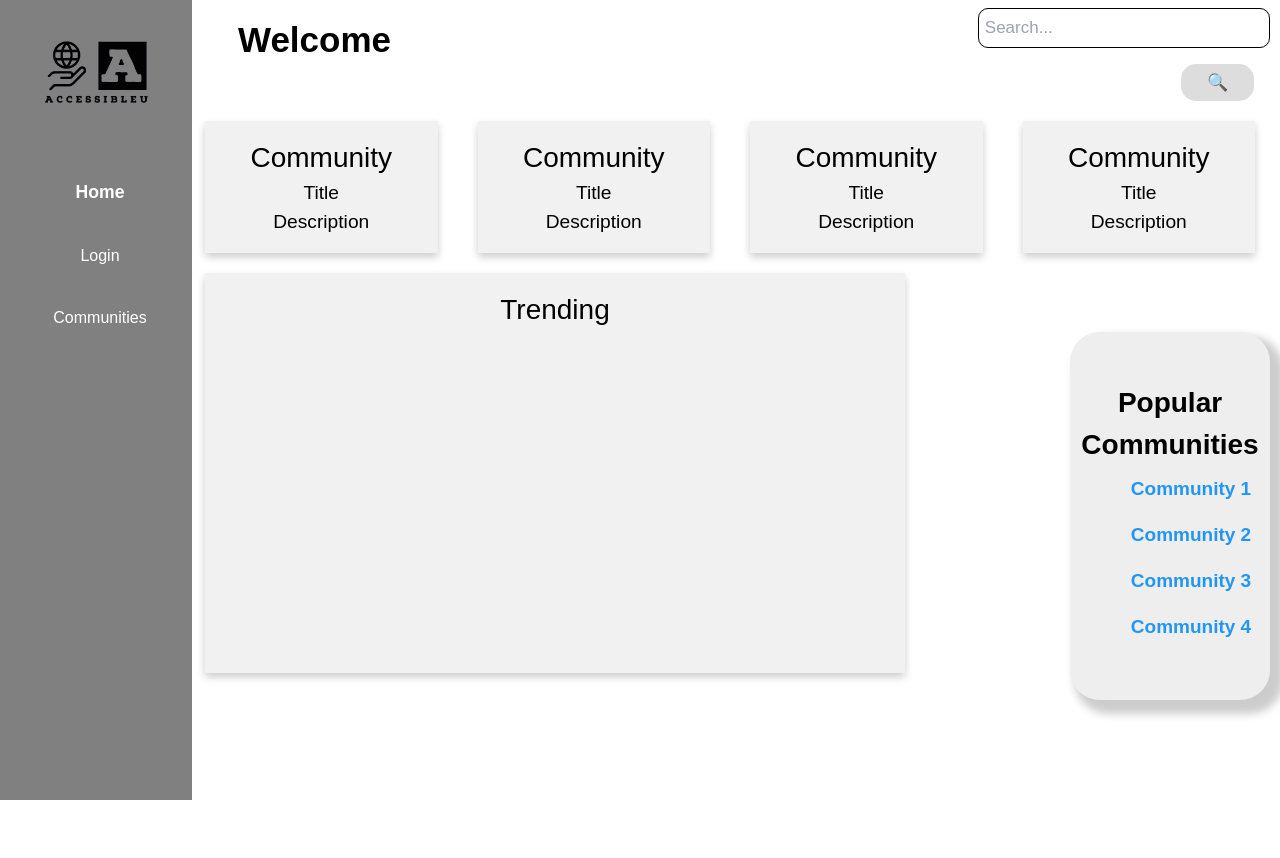
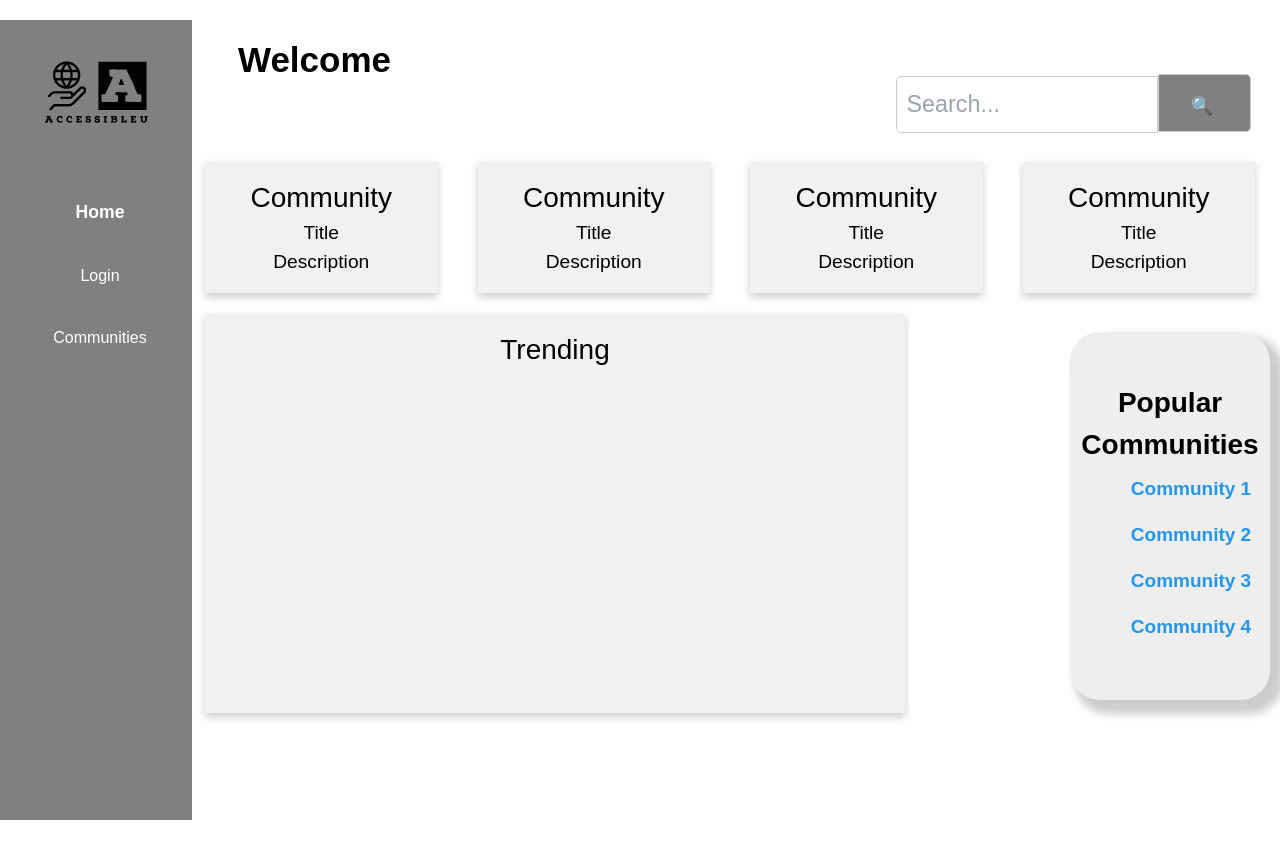
Before and after one commit to MichaelCut24/Wicked-Lieutenants-Work-Space, a React (Create React App) app in the folder accessibleu/: page / in a window 1280 px wide. Shown: the top 858 px of the page. Built offline with nearby package versions, Linux system fonts and the light colour scheme.

Commit message:
Fixed Search button
Search button is next to search container

```diff
--- a/accessibleu/src/pages/Top Bar/TopBar.css
+++ b/accessibleu/src/pages/Top Bar/TopBar.css
@@ -1,9 +1,9 @@
-.header {
+header {
+  background-color: #333;
+  color: white;
+
+  text-align: left;
   overflow: hidden;
-  }
-
-  .header-right {
-    float: right;
 }
 
 /* Style the header links*/
@@ -29,27 +29,35 @@
 }
 
 .search-container {
-    float: left;
+  display: flex;
+  justify-content: right;
+  align-items: center;
+  margin-top: 20px;
 }
 
-  input[type=text] {
-    padding: 6px;
-    margin-top: 8px;
-    font-size: 17px;
-    border: 1px solid black;
+#searchInput {
+  padding: 10px;
+  border: 1px solid #ccc;
+  border-radius: 5px 0 0 5px;
+  width: 70%;
 }
 
-  .search-container button {
-    float: right;
-    padding: 6px 10px;
-    margin-top: 8px;
-    margin-right: 16px;
-    background: #ddd;
-    font-size: 17px;
-    border: none;
+#searchButton {
+  padding: 7px;
+  border: 1px solid #ccc;
+  border-radius: 0 5px 5px 0;
+  background-color: grey;
+  color: white;
   cursor: pointer;
 }
 
-  .search-container button:hover {
-    background: gray;
+#searchButton:hover {
+  background-color: lightgrey;
 }
+
+/* Magnifying Glass Icon */
+.search-icon {
+  content: "\1F50D"; /* Unicode character for a magnifying glass */
+  font-size: 18px;
+  margin-right: 5px;
+}
--- a/accessibleu/src/pages/Top Bar/TopBar.js
+++ b/accessibleu/src/pages/Top Bar/TopBar.js
@@ -9,8 +9,10 @@ function TopBar (){
           <a href="#default" class="logo">Welcome</a>
             <div class="header-right">
               <div class="search-container">
-                <input type="text" id="searchInput" name="q" placeholder="Search..."></input>
-                <button type="submit" id="searchButton"><span class="search-icon">&#128269;</span></button>
+                <form action="/action_page.php">
+                  <input type="text" id="searchInput" name="q" placeholder="Search..."></input>
+                  <button type="submit" id="searchButton"><span class="search-icon">&#128269;</span></button>
+                </form>
               </div>
             </div>
     </div>
```
Lines whose indentation alone changed are shown as unchanged.
